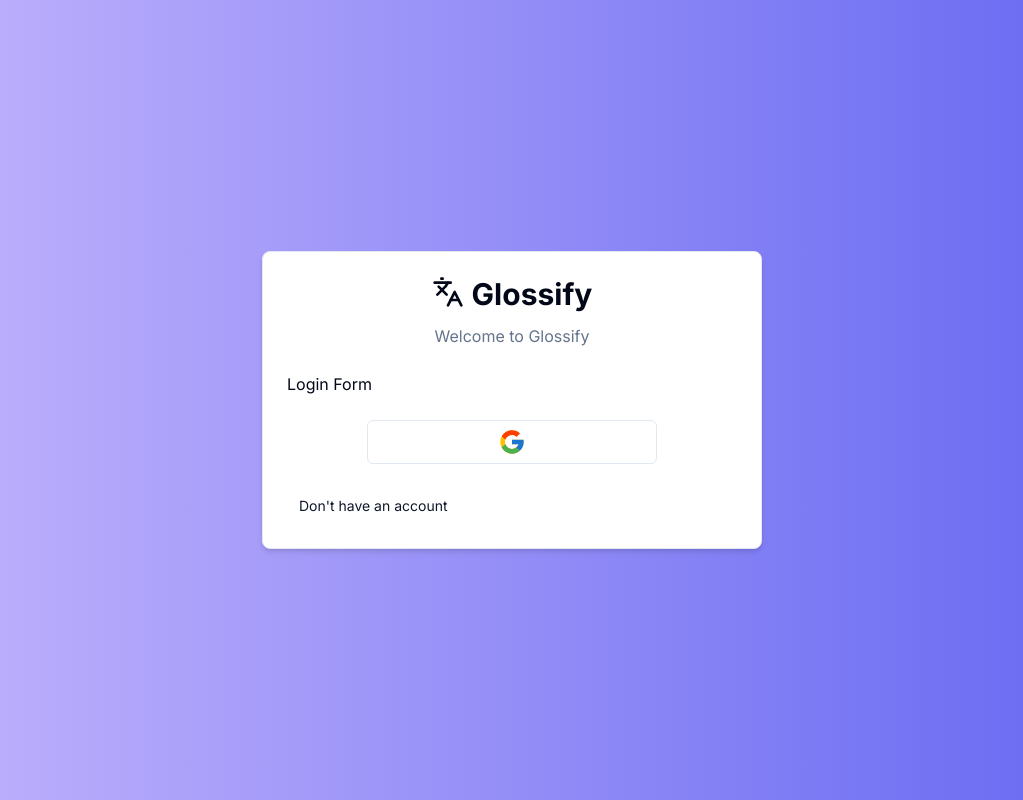
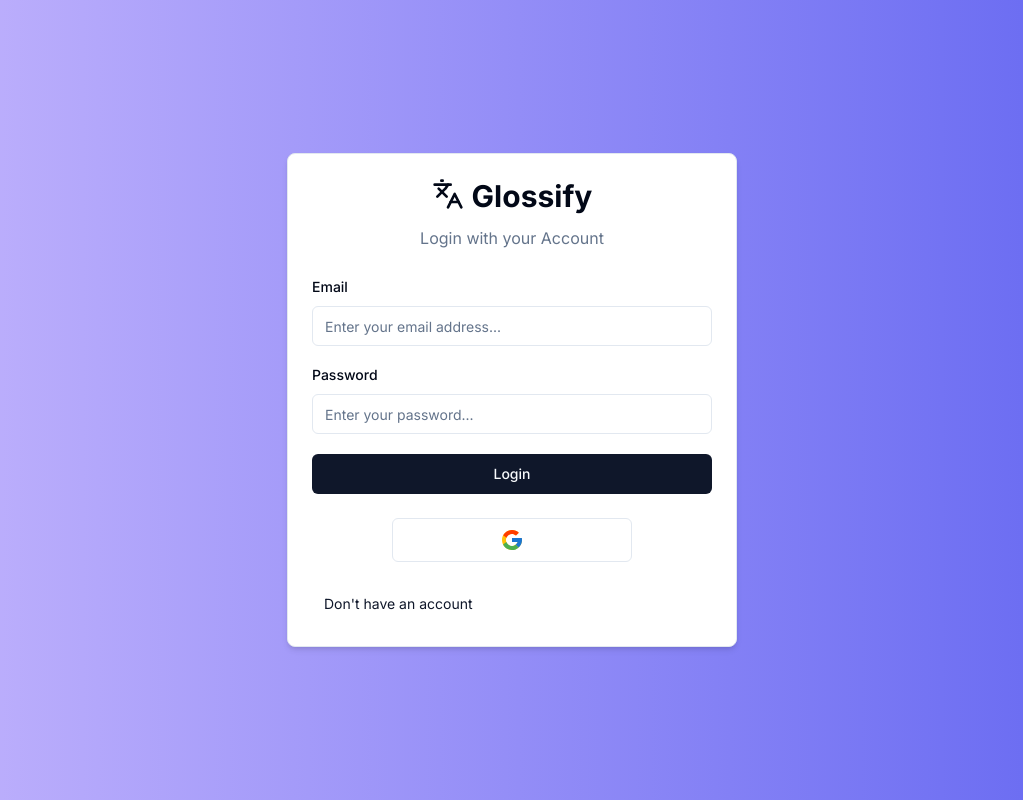
Before and after one commit to hammoh7/Glossify, a Next.js app: page /login in a window 1280 px wide. Shown: the whole page, without its empty margins (128-1151 px from the left). Built offline with nearby package versions, Linux system fonts and the light colour scheme.

Commit message:
Auth Components

```diff
--- /dev/null
+++ b/components/auth/auth-error.tsx
@@ -0,0 +1,18 @@
+import { MdError } from "react-icons/md";
+
+interface AuthErrorProps {
+    message?: string,
+}
+
+export const AuthError = ({
+    message
+}: AuthErrorProps) => {
+    if (!message) return null;
+
+    return (
+        <div className="bg-destructive/15 p-3 rounded-md flex items-center gap-x-2 text-sm text-destructive">
+            <MdError className="h-5 w-5" />
+            <p>{message}</p>
+        </div>
+    )
+}
--- /dev/null
+++ b/components/auth/auth-success.tsx
@@ -0,0 +1,18 @@
+import { ShieldCheck } from "lucide-react";
+
+interface AuthSuccessProps {
+    message?: string,
+}
+
+export const AuthSuccess = ({
+    message
+}: AuthSuccessProps) => {
+    if (!message) return null;
+
+    return (
+        <div className="bg-green-200/90 p-3 rounded-md flex items-center gap-x-2 text-sm text-green-700">
+            <ShieldCheck className="h-5 w-5" />
+            <p>{message}</p>
+        </div>
+    )
+}
--- a/components/auth/card-wrapper.tsx
+++ b/components/auth/card-wrapper.tsx
@@ -1,6 +1,6 @@
 "use client";
 
-import { Card, CardContent, CardFooter, CardHeader } from "../ui/card";
+import { Card, CardContent, CardFooter, CardHeader } from "@/components/ui/card";
 import { BackButton } from "./back-button";
 import { AuthHeader } from "./header";
 import { Social } from "./social";
@@ -21,7 +21,7 @@
   showSocial,
 }: CardWrapperProps) => {
   return (
-    <Card className="w-[500px] shadow-md">
+    <Card className="w-[450px] shadow-md">
       <CardHeader>
         <AuthHeader label={headerLabel} />
       </CardHeader>
--- a/components/auth/login-form.tsx
+++ b/components/auth/login-form.tsx
@@ -1,14 +1,88 @@
+"use client";
+
+import { useForm } from "react-hook-form";
 import { CardWrapper } from "./card-wrapper";
+import * as z from "zod";
+import { LoginSchema } from "@/schemas";
+import { zodResolver } from "@hookform/resolvers/zod";
+import {
+  Form,
+  FormControl,
+  FormField,
+  FormItem,
+  FormLabel,
+  FormMessage,
+} from "@/components/ui/form";
+import { Input } from "@/components/ui/input";
+import { Button } from "@/components/ui/button";
+import { AuthError } from "./auth-error";
+import { AuthSuccess } from "./auth-success";
 
 export const LoginForm = () => {
+  const form = useForm<z.infer<typeof LoginSchema>>({
+    resolver: zodResolver(LoginSchema),
+    defaultValues: {
+      email: "",
+      password: "",
+    },
+  });
+
+  const onSubmit = (values: z.infer<typeof LoginSchema>) => {
+    console.log(values);
+  };
+
   return (
     <CardWrapper
-      headerLabel="Welcome to Glossify"
+      headerLabel="Login with your Account"
       backButtonLabel="Don't have an account"
       backButtonHref="/register"
       showSocial
     >
-      Login Form
+      <Form {...form}>
+        <form onSubmit={form.handleSubmit(onSubmit)} className="space-y-5">
+          <div className="space-y-4">
+            <FormField
+              control={form.control}
+              name="email"
+              render={({ field }) => (
+                <FormItem>
+                  <FormLabel>Email</FormLabel>
+                  <FormControl>
+                    <Input
+                      {...field}
+                      placeholder="Enter your email address..."
+                      type="email"
+                    />
+                  </FormControl>
+                  <FormMessage />
+                </FormItem>
+              )}
+            />
+            <FormField
+              control={form.control}
+              name="password"
+              render={({ field }) => (
+                <FormItem>
+                  <FormLabel>Password</FormLabel>
+                  <FormControl>
+                    <Input
+                      {...field}
+                      placeholder="Enter your password..."
+                      type="password"
+                    />
+                  </FormControl>
+                  <FormMessage />
+                </FormItem>
+              )}
+            />
+          </div>
+          <AuthSuccess message="" />
+          <AuthError message="" />
+          <Button type="submit" className="w-full">
+            Login
+          </Button>
+        </form>
+      </Form>
     </CardWrapper>
   );
 };
--- a/components/auth/social.tsx
+++ b/components/auth/social.tsx
@@ -8,7 +8,7 @@
     return (
         <div className="flex items-center w-full">
             <Button size="lg" className="w-full ml-20 mr-20" variant="outline" onClick={() => {}}>
-                <FcGoogle className="h-7 w-7" />
+                <FcGoogle className="h-6 w-6" />
             </Button>
         </div>
     )
```
